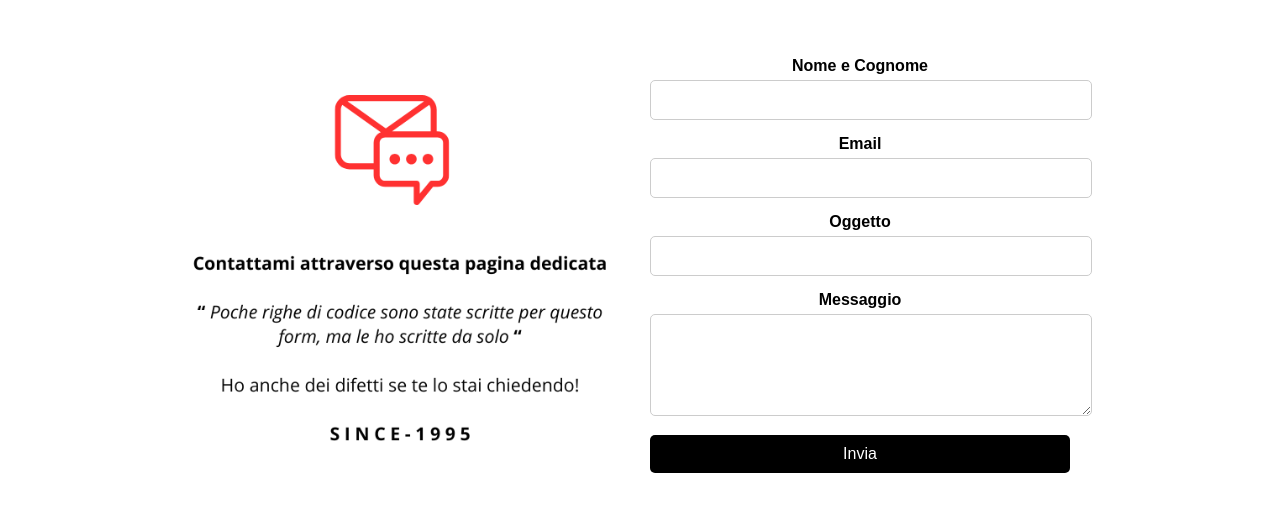
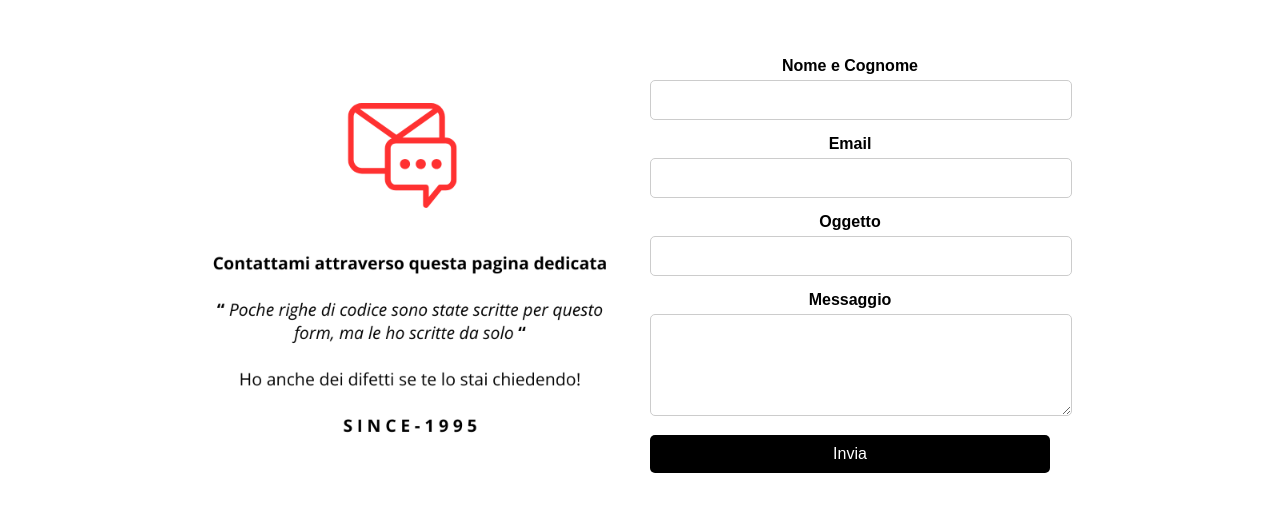
Before and after one commit to paolo-rogondino/progress, a plain HTML site: page contatti.html in a window 1280 px wide. Shown: the part 215-723 px from the top of the page. Drawn offline with Linux system fonts and the light colour scheme.

Commit message:
Modifica pagina contatti
Ho inserito :"box-sizing: border-box" nella classe CSS ".contatti " per centrare correttamente il form contatti

```diff
--- a/css/stili.css
+++ b/css/stili.css
@@ -42,13 +42,14 @@ body {
 .hamburger-menu {
   display: none;
   flex-direction: column;
-  cursor: pointer;
+  cursor: pointer
 }
 .hamburger-menu div {
   width: 25px;
   height: 3px;
   background-color: black;
   margin: 4px 0;
+
 }
 
 /* Menu di navigazione per mobile */
@@ -465,6 +466,7 @@ body {
   padding: 20px; /* Spazio interno uniforme */
   background-color: #fff;
   margin: 0 auto;
+  box-sizing: border-box; /* Assicura che padding e bordi siano inclusi nella larghezza */
 }
 
 /* Immagine */
```
